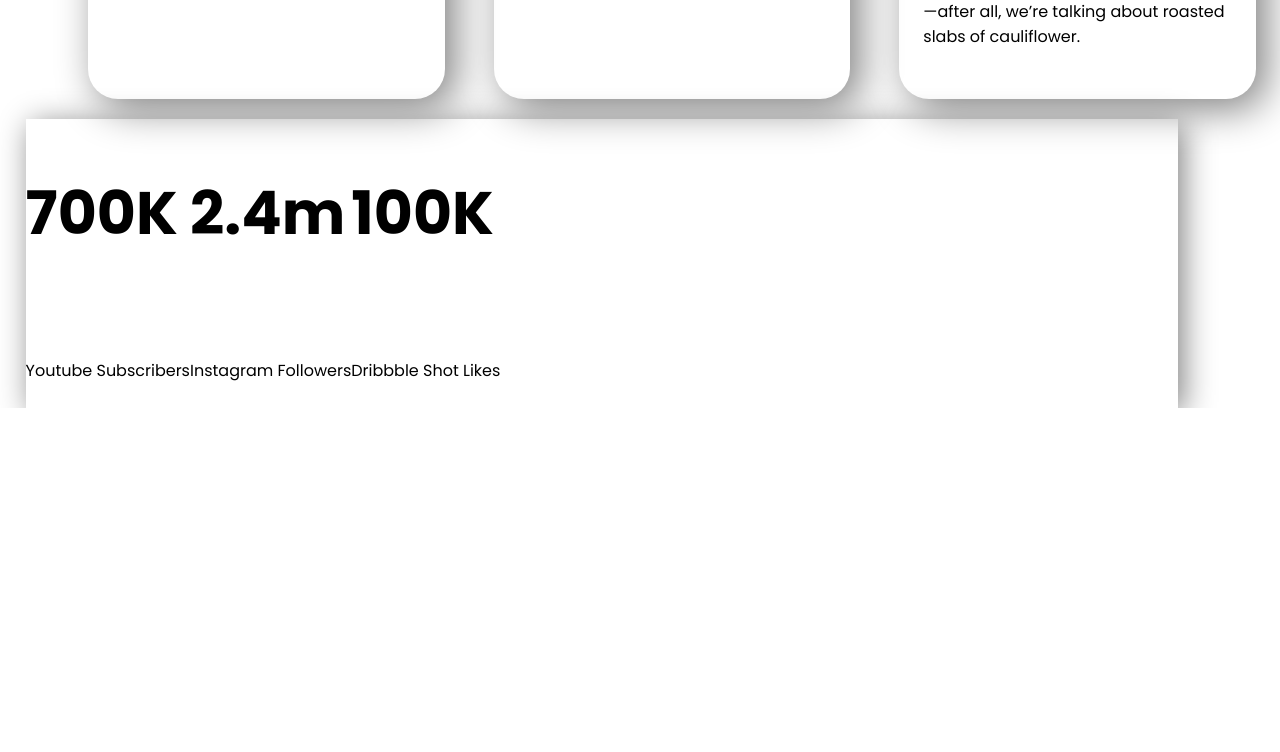
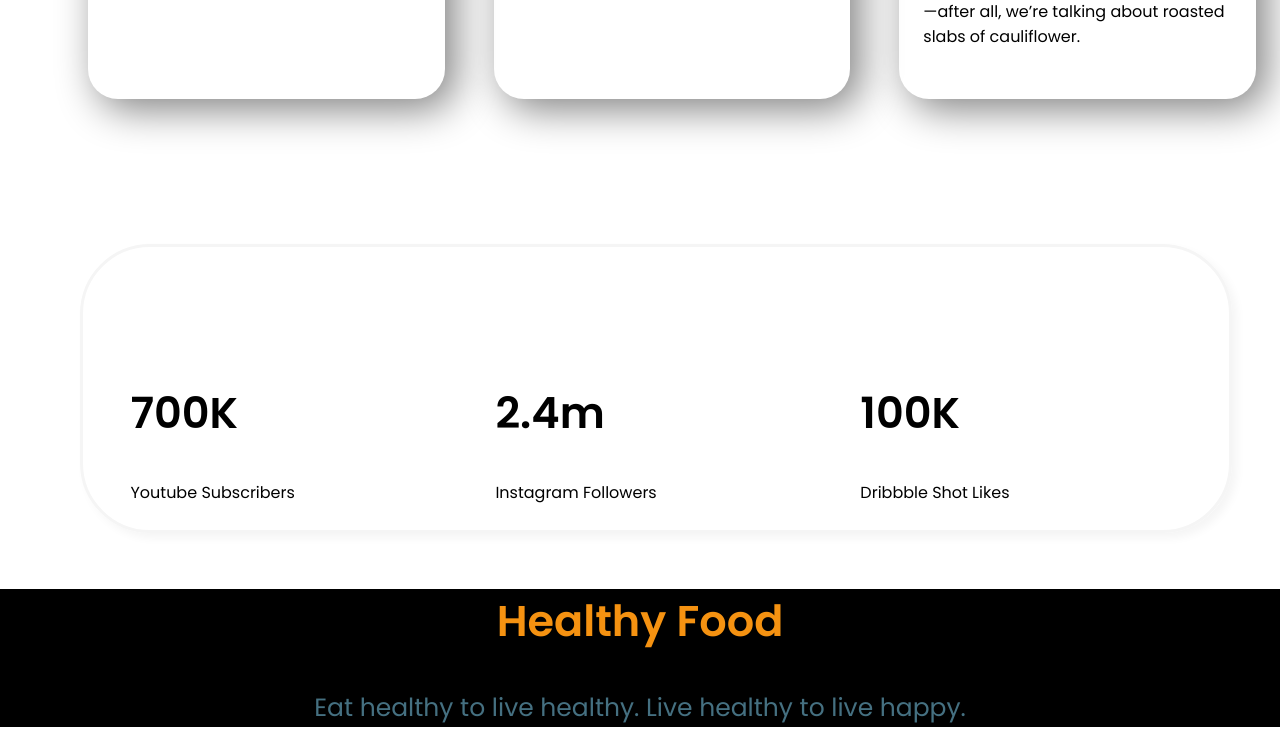
Before and after one commit to samia002/Healthy-Food, a plain HTML site: page index.html in a window 1280 px wide. Shown: the part 2478-3230 px from the top of the page. Before the commit the page ends 2886 px from the top, so only its background shows below. Drawn offline with Linux system fonts and the light colour scheme.

Commit message:
website completed

```diff
--- a/index.html
+++ b/index.html
@@ -116,29 +116,40 @@
         </div>
 
     </div>
-</section>
+</section><br>
 
-<section class="flexible-container-box">
-    <div>
-        <h1>700K</h1><br>
+<section class="flexible-container-box ">
+    <div class="flexible-container My-Followers">
+        <div class="half-width ">
+            <h2>700K</h2>
             <p style="color: rgb(97, 95, 95);">
             <h4>Youtube Subscribers</h4>
             </p>
         </div>
-    <div>
-        <h1>2.4m</h1><br>
+        <div class="half-width">
+            <h2>2.4m</h2>
             <p style="color: rgb(97, 95, 95);">
             <h4>Instagram Followers</h4>
             </p>
         </div>
-    <div>
-        <h1>100K</h1><br>
+        <div class="half-width ">
+            <h2>100K</h2>
             <p style="color: rgb(97, 95, 95);">
             <h4>Dribbble Shot Likes</h4>
             </p>
         </div>
+    </div>
 </section>
 
+
+<footer>
+    <div class="footer-last">
+        <p>
+        <h2><span class="orange-color">Healthy Food</span></h2>
+        <p style="color:rgba(112, 182, 209, 0.616);">Eat healthy to live healthy. Live healthy to live happy.
+        </p>
+    </div>
+</footer>
 </body>
 
 </html>
--- a/style.css
+++ b/style.css
@@ -86,10 +86,34 @@ padding-bottom: 2%;
 border-radius: 30px;
 box-shadow: 10px 10px 40px grey;
 }
-.flexible-container-box{
+.My-Followers{
     width: 90%;
-    margin-left: 2%;
-    margin-right: 2%;
-    border: 10px;
-   box-shadow: 5px 5px 30px grey;
+    margin-top: 100px;
+    margin-bottom: 20px;
+    margin-left: 80px;
+    margin-right: 10px;
+    border-top-width:0%;
+padding-left:2%;
+padding-right: 2%;
+padding-bottom: 0%;
+padding-top: 0%;
+border-radius: 70px;
+border-bottom:5px 5px 10px whitesmoke;
+border-top: 5px 5px 10px whitesmoke;
+box-shadow: 5px 5px 10px whitesmoke;
+border: 3px solid whitesmoke;
+box-sizing: border-box;
+
 }
+
+footer{
+    text-align: center;
+    background-color: black;
+    width: 100%;
+    height: 30%;
+    font-weight:300;
+    font-size: 2mm;
+}
+.footer-last{
+    font-weight: 300;
+}
```
Lines whose indentation alone changed are shown as unchanged.
